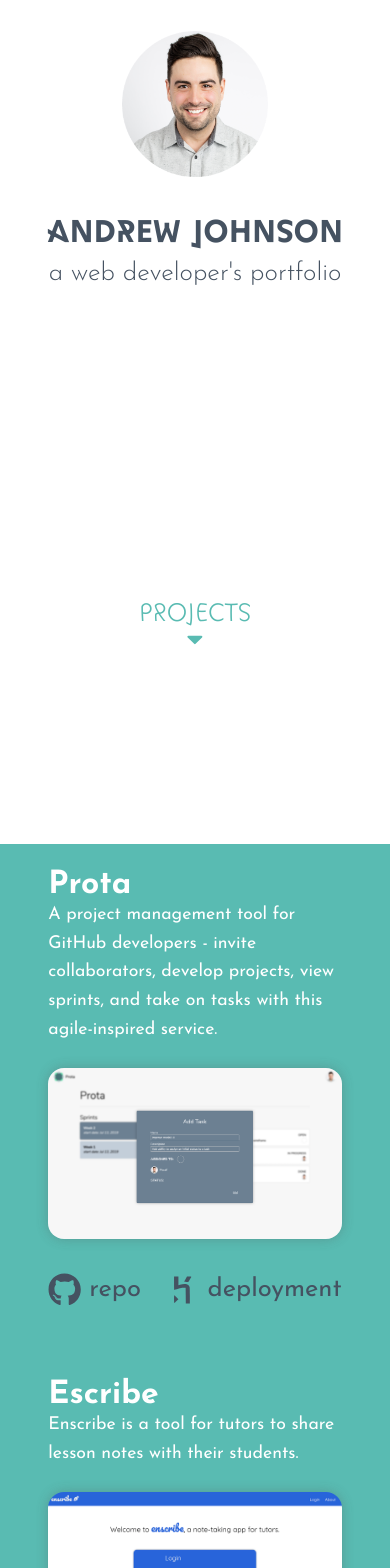
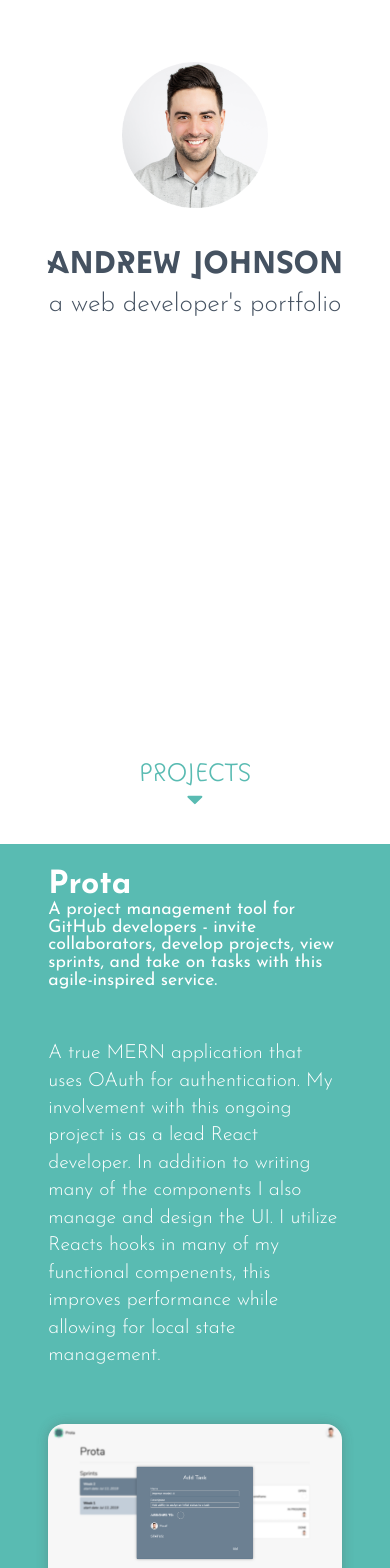
Before and after one commit to adj-dev/portfolio, a React (Create React App) app: page / in a window 390 px wide. Shown: the top 1568 px of the page. Built offline with nearby package versions, Linux system fonts and the light colour scheme.

Commit message:
Added synopses to projects section / added dynamic rendering to experience scroll button

```diff
--- a/src/assets/css/index.css
+++ b/src/assets/css/index.css
@@ -9,6 +9,8 @@
   /* Calculation */
   --diff: calc(var(--max-size) - var(--min-size));
   --responsive: calc((var(--min-size) * 1px) + var(--diff) * ((100vw - 420px) / (1200 - 420))); /* Ranges from 421px to 1199px */
+  --diff-height: calc(var(--max-height) - var(--min-height));
+  --responsive-height: calc((var(--min-height) * 1px) + var(--diff-height) * ((100vw - 420px) / (1200 - 420))); /* Ranges from 421px to 1199px */
 }
 
 body {
@@ -47,7 +49,9 @@ p {
   --max-size: 26;
   --min-size: 18;
   font-size: var(--responsive);
-  line-height: 1.8rem;
+  --max-height: 42;
+  --min-height: 28;
+  line-height: var(--responsive-height);
 }
 
 /*---------------Structural------------------*/
--- a/src/assets/data/index.js
+++ b/src/assets/data/index.js
@@ -3,6 +3,7 @@ const projects = [
     id: 1,
     title: 'Prota',
     brief: 'A project management tool for GitHub developers - invite collaborators, develop projects, view sprints, and take on tasks with this agile-inspired service.',
+    synopsis: 'A true MERN application that uses OAuth for authentication. My involvement with this ongoing project is as a lead React developer. In addition to writing many of the components I also manage and design the UI. I utilize Reacts hooks in many of my functional compenents, this improves performance while allowing for local state management.',
     image: require('../images/prota.png'),
     repoLink: 'https://github.com/adj-dev/prota',
     deployment: {
@@ -14,6 +15,7 @@ const projects = [
     id: 2,
     title: 'Escribe',
     brief: 'Enscribe is a tool for tutors to share lesson notes with their students.',
+    synopsis: 'Built using Handlebars on the front-end and MySQL on the back-end. This was a fun project that allowed me to become familiar with using Sequelize to communicate with a MySQL database. My role in this project was in creating models for the database, writing API routes, and designing the UI.',
     image: require('../images/escribe.png'),
     repoLink: 'https://github.com/adj-dev/escribe',
     deployment: {
@@ -25,6 +27,7 @@ const projects = [
     id: 3,
     title: 'GIFme',
     brief: 'Search through millions of GIFs',
+    synopsis: 'A simple project that I built using HTML, CSS, and JavaScript. It uses jQuery to dynamically change the DOM and Axios for making calls to the GIPHY API.',
     image: require('../images/gifme.png'),
     repoLink: 'https://github.com/adj-dev/GIFme',
     deployment: {
@@ -36,6 +39,7 @@ const projects = [
     id: 4,
     title: 'LIRI',
     brief: 'Find songs from Spotify, shows from Bands In Town, and movies from OMDB',
+    synopsis: 'A fun little project that runs entirely in the terminal. It is written exclusively in JavaScript and runs in a Node environment. Check out the repo for examples of how it works (I had a lot of fun with this one).',
     image: require('../images/liri.png'),
     repoLink: 'https://github.com/adj-dev/liri',
     deployment: null
--- a/src/components/Main/Experience/style.css
+++ b/src/components/Main/Experience/style.css
@@ -1,6 +1,7 @@
 #experience {
-  height: 100vh;
   display: flex;
+  flex-direction: column;
   align-items: center;
   justify-content: center;
+  min-height: 100vh;
 }
--- a/src/components/Main/Projects/Project/index.js
+++ b/src/components/Main/Projects/Project/index.js
@@ -4,7 +4,7 @@ import { DiHeroku } from 'react-icons/di'
 
 import './style.css'
 
-const Project = ({ title, brief, image, repoLink, deployment }) => {
+const Project = ({ title, brief, synopsis, image, repoLink, deployment }) => {
   return (
     <div className='container'>
       <div className='project-title'>
@@ -12,6 +12,9 @@ const Project = ({ title, brief, image, repoLink, deployment }) => {
       </div>
       <div className='project-brief'>
         <p>{brief}</p>
+      </div>
+      <div className="synopsis">
+        <p>{synopsis}</p>
       </div>
       <div className='row project'>
         <div className='project-img'>
--- a/src/components/Main/Projects/Project/style.css
+++ b/src/components/Main/Projects/Project/style.css
@@ -1,10 +1,21 @@
 .project-brief p {
   margin: 0;
   width: 72vw;
+  --max-height: 26;
+  --min-height: 18;
+  line-height: var(--responsive-height);
 }
 
 .row.project {
-  padding: 2.6rem 0;
+  padding: 2.6rem 0 12vmin;
+}
+
+.synopsis p {
+  padding: 8vmin 0 3vmin;
+  font-weight: 300;
+  --max-size: 32;
+  --min-size: 20;
+  font-size: var(--responsive);
 }
 
 .project-img {
@@ -45,7 +56,6 @@
 
 .link-item span {
   padding-left: 2vw;
-  /* padding-top: 9px; */
 }
 
 .link-item svg {
@@ -56,7 +66,8 @@
 
 @media screen and (max-width: 960px) {
   .project-title,
-  .project-brief {
+  .project-brief,
+  .synopsis {
     padding: 0 6vw;
   }
 
--- a/src/components/Main/Projects/index.js
+++ b/src/components/Main/Projects/index.js
@@ -1,14 +1,19 @@
 import React from 'react'
+import { FaCaretDown } from 'react-icons/fa'
 import Project from './Project'
 import projects from '../../../assets/data'
 
 import './style.css'
 
-const Projects = () => {
+const Projects = ({ scrollToExperience }) => {
 
   return (
     <div id='projects'>
       {projects.map(project => <Project {...project} key={project.id} />)}
+      <div className="scroll-btn experience" onClick={() => scrollToExperience()}>
+        experience
+        <FaCaretDown />
+      </div>
     </div>
   )
 }
--- a/src/components/Main/Projects/style.css
+++ b/src/components/Main/Projects/style.css
@@ -1,5 +1,14 @@
 #projects {
+  display: flex;
+  flex-direction: column;
+  align-items: center;
   min-height: 100vh;
   background: #59bbb2;
   color: #fff;
+  padding-bottom: 15rem;
+  position: relative;
 }
+
+.scroll-btn.experience {
+  color: #455261;
+}
--- a/src/components/Main/Splash/index.js
+++ b/src/components/Main/Splash/index.js
@@ -9,7 +9,7 @@ const Splash = () => {
     window.scrollTo({
       top: to,
       behavior: "smooth"
-    });
+    })
   }
 
   return (
@@ -21,7 +21,7 @@ const Splash = () => {
       <div className="splash-brief">
         <h2>a web developer's portfolio</h2>
       </div>
-      <div className="scroll-btn" onClick={scrollToProjects}>
+      <div className="scroll-btn projects" onClick={scrollToProjects}>
         projects
         <FaCaretDown />
       </div>
--- a/src/components/Main/Splash/style.css
+++ b/src/components/Main/Splash/style.css
@@ -5,7 +5,7 @@
   display: flex;
   flex-direction: column;
   align-items: center;
-  padding-top: 8vmin;
+  padding-top: 16vmin;
 }
 
 #splash h1 {
@@ -25,25 +25,8 @@
   color: #455261;
 }
 
-.scroll-btn {
-  position: absolute;
-  display: flex;
-  flex-direction: column;
-  align-items: center;
-  bottom: 2rem;
-  margin-top: -40px;
-  --max-size: 32;
-  --min-size: 26;
-  font-size: var(--responsive);
-  font-family: 'Movement', sans-serif;
+.scroll-btn.projects {
   color: #59bbb2;
-  font-variation-settings: 'wght' 300, 'SPAC' 110;
-  transition: .3s font-variation-settings ease;
-  cursor: default;
-}
-
-.scroll-btn:hover {
-  font-variation-settings: 'wght' 800, 'SPAC' 100;
 }
 
 @media screen and (max-height: 700px) {
--- a/src/components/Main/index.js
+++ b/src/components/Main/index.js
@@ -1,15 +1,28 @@
-import React from 'react'
+import React, { useState } from 'react'
 import Splash from './Splash'
 import Projects from './Projects'
 import Experience from './Experience'
 import './style.css'
 
 const Main = () => {
+
+  const [visible, setVisible] = useState(false)
+
+  const scrollToExperience = async () => {
+    await setVisible(true)
+
+    let to = document.getElementById('experience').offsetTop;
+    window.scrollTo({
+      top: to,
+      behavior: "smooth"
+    })
+  }
+
   return (
     <>
       <Splash />
-      <Projects />
-      <Experience />
+      <Projects scrollToExperience={scrollToExperience} />
+      {visible ? <Experience /> : null}
     </>
   )
 }
--- a/src/components/Main/style.css
+++ b/src/components/Main/style.css
@@ -0,0 +1,18 @@
+.scroll-btn {
+  position: absolute;
+  display: flex;
+  flex-direction: column;
+  align-items: center;
+  bottom: 2rem;
+  --max-size: 32;
+  --min-size: 26;
+  font-size: var(--responsive);
+  font-family: 'Movement', sans-serif;
+  font-variation-settings: 'wght' 300, 'SPAC' 110;
+  transition: .3s font-variation-settings ease;
+  cursor: default;
+}
+
+.scroll-btn:hover {
+  font-variation-settings: 'wght' 800, 'SPAC' 100;
+}
```
